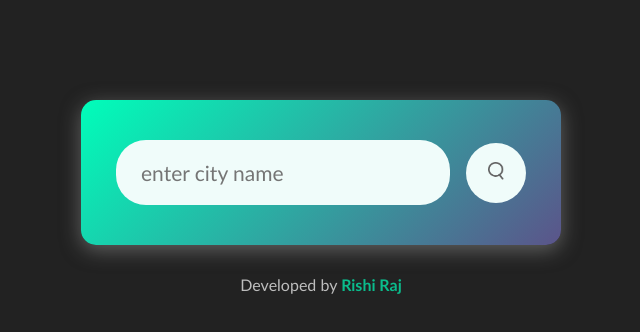
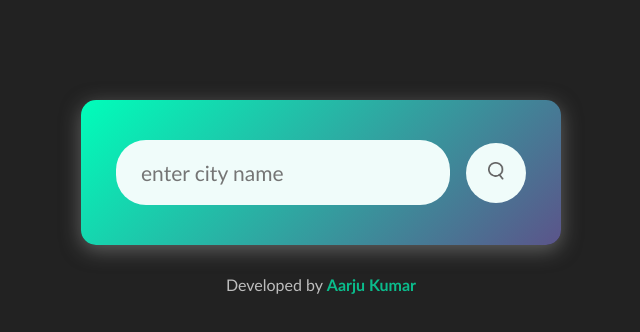
Before and after one commit to heyaarju/Weather-App, a plain HTML site: page index.html in a window 1280 px wide. Shown: the full height of the page, 319-959 px from the left. Drawn offline with Linux system fonts and the light colour scheme.

Commit message:
Final Commit - index.html

```diff
--- a/index.html
+++ b/index.html
@@ -5,7 +5,7 @@
     <meta charset="UTF-8">
     <meta http-equiv="X-UA-Compatible" content="IE=edge">
     <meta name="viewport" content="width=device-width, initial-scale=1.0">
-    <title>Weather-App</title>
+    <title>Weather App</title>
 
     <link rel="stylesheet" href="style.css">
 
@@ -48,7 +48,7 @@
 
             <!-- DEVELOPED BY + ADDING MY LINKEDIN -->
         <!-- <div class="card-footer">
-            <p>Developed by <a href="https://www.linkedin.com/in/rishi-raj-1877451b9/" target="_blank">Rishi Raj</a></p>
+            <p>Developed by <a href="https://www.linkedin.com/in/aarju-kumar/" target="_blank">Aarju Kumar</a></p>
           </div> -->
 
     </div>
@@ -127,7 +127,7 @@
 <!-- ADDING NAME ON PAGE INSTEAD OF CARD -->
 
 <footer>
-    <p>Developed by <a href="https://www.linkedin.com/in/rishi-raj-1877451b9/" target="_blank">Rishi Raj</a></p>
+    <p>Developed by <a href="https://www.linkedin.com/in/aarju-kumar/" target="_blank">Aarju Kumar</a></p>
 </footer>
 
 
```
